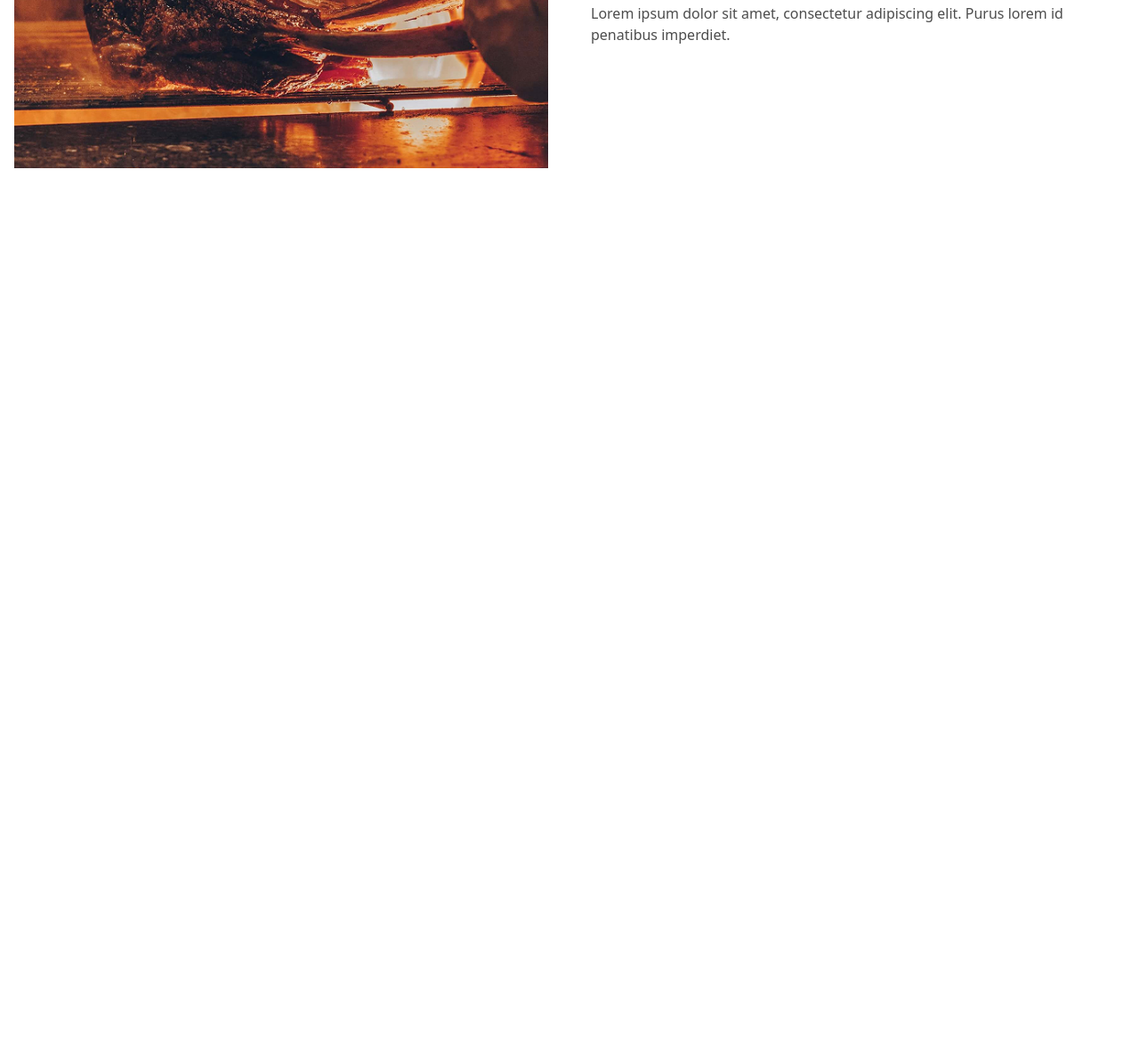
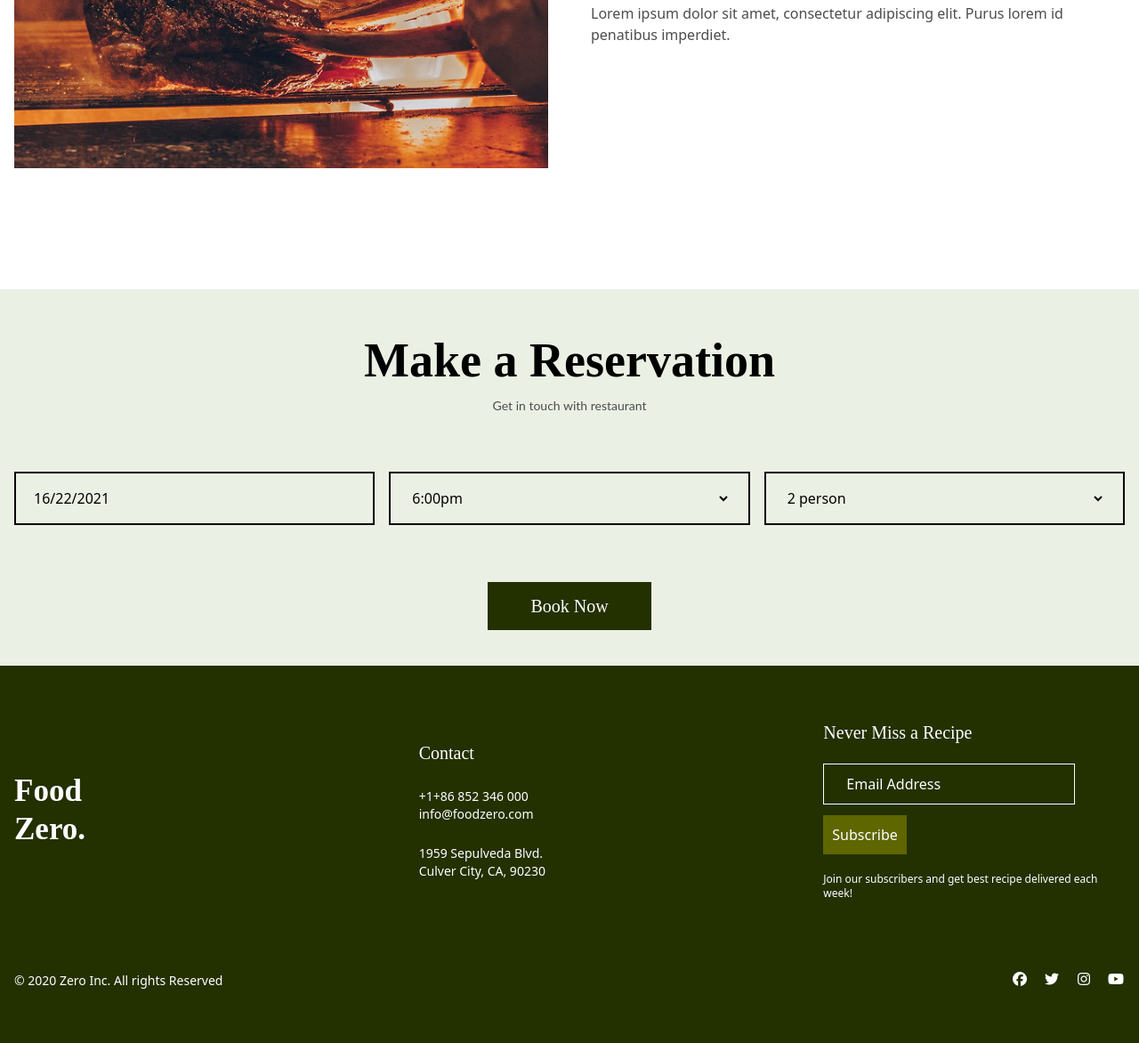
Before and after one commit to Mays-Awwad/Project1-FoodZero, a website: page about.html in a window 1280 px wide. Shown: the part 4394-5566 px from the top of the page at 89% size. Before the commit the page ends 4719 px from the top, so only its background shows below. Drawn offline with Linux system fonts and the light colour scheme.

Commit message:
section4-footer-About

```diff
--- a/about.html
+++ b/about.html
@@ -156,7 +156,88 @@
 
             </div>
         </section>
+
+        <section class="py-10 bg-background-section">
+            <div class="container flex flex-col gap-16 ">
+
+                <div class="text-center">
+                      <h1 class="font-bold xl:text-[54px] md:text-[40px] text-[30px]">Make a Reservation</h1>
+                      <p class="font-body text-paragraph text-sm">Get in touch with restaurant</p>
+                </div>
+
+                <div class="flex justify-center gap-4">
+                    <button class=" w-full text-left border-2 border-black py-4 px-5">
+                        <span class="w-full">16/22/2021</span>
+
+                    </button >
+
+                    <button class=" w-full text-left border-2 border-black py-4 px-5">
+                         <select class="w-full" name="" id="">
+                            <option value="">6:00pm</option>
+                            <option value="">8:00pm</option>
+                            <option value="">10:00pm</option>
+                         </select>
+                    </button>
+
+                    <button class=" w-full text-left border-2 border-black py-4 px-5">
+                         <select class="w-full" name="" id="">
+                            <option value="">2 person</option>
+                            <option value="">3 person</option>
+                            <option value="">4 person</option>
+                         </select>
+                    </button>
+
+                </div>
+
+                <button class="bg-[#233000] px-12 py-3 w-fit mx-auto">
+                    <span class="text-secondary font-heading text-[20px]">Book Now</span>
+                </button>
+
+            </div>
+
+         </section>
+
     </main>
+
+     <footer class="py-15  bg-background text-secondary">
+        <div class="container ">
+            <div class="footer-title grid lg:grid-cols-3 md:grid-cols-2 grid-cols-1 lg:gap-29 gap-10  items-center">
+                 <div class="title">
+                    <h2 class="font-bold text-[35px] leading-tight">Food <br> Zero.</h2>
+                 </div>
+
+                 <div class="flex flex-col lg:gap-6 gap-2">
+                    <h3 class="text-[20px]"> Contact</h3>
+                    <p class="text-secondary text-sm">+1+86 852 346 000 <br> info@foodzero.com</p>
+                    <p class="text-secondary text-sm">1959 Sepulveda Blvd. <br> Culver City, CA, 90230</p>
+
+                 </div>
+
+                 <div class="flex flex-col gap-5 ">
+                    <h3 class="text-[20px]">Never Miss a Recipe</h3>
+                    <div class="flex flex-wrap w-full gap-3">
+                        <input type="text" name="firstname" placeholder="Email Address" class=" border border-1 border-secondary px-[25px] py-[10px] placeholder:text-secondary">
+
+                        <input type="submit" value="Subscribe" class="bg-[#5E6600]  px-[10px] py-[10px]">
+                    </div>
+                    <p class="text-xs text-secondary">Join our subscribers and get best recipe delivered each week!</p>
+
+                 </div>
+            </div>
+
+            <div class="flex md:flex-row flex-col gap-6 justify-between mt-20">
+                <p class="text-secondary text-sm">© 2020 Zero Inc. All rights Reserved</p>
+
+                <div class="flex gap-4">
+                    <i class="fa-brands fa-facebook"></i>
+                    <i class="fa-brands fa-twitter"></i>
+                    <i class="fa-brands fa-instagram"></i>
+                    <i class="fa-brands fa-youtube"></i>
+                </div>
+            </div>
+        </div>
+
+     </footer>
 
 
 </body>
```
